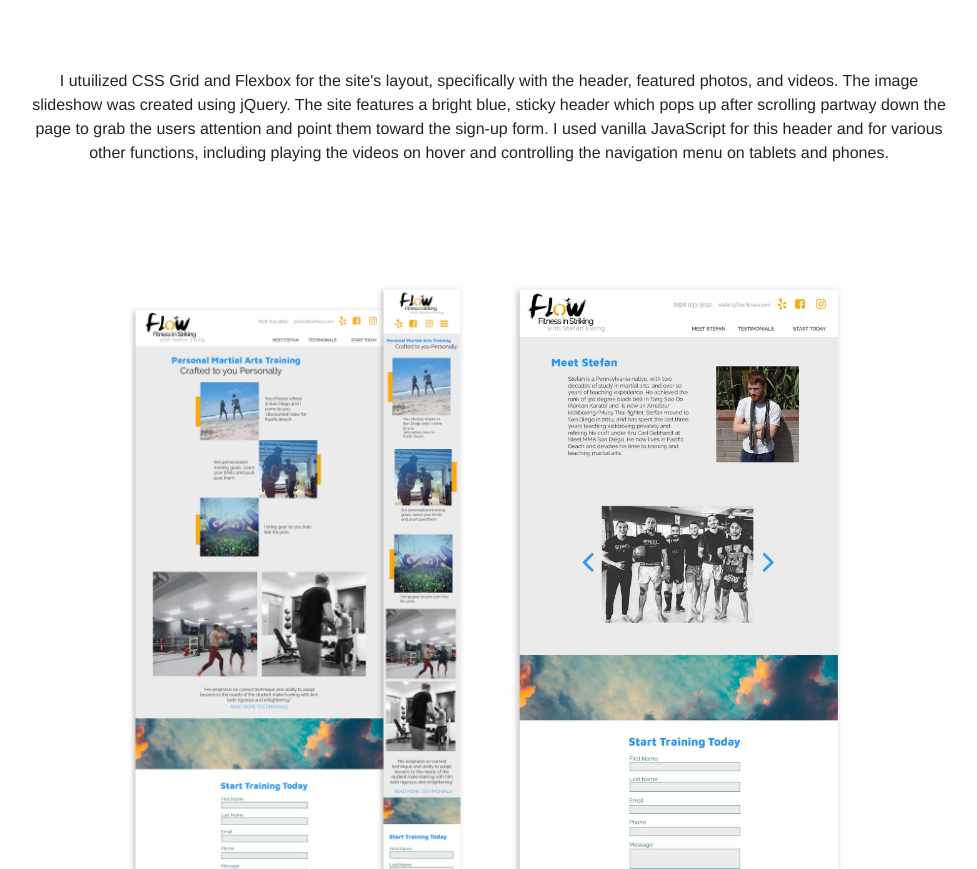
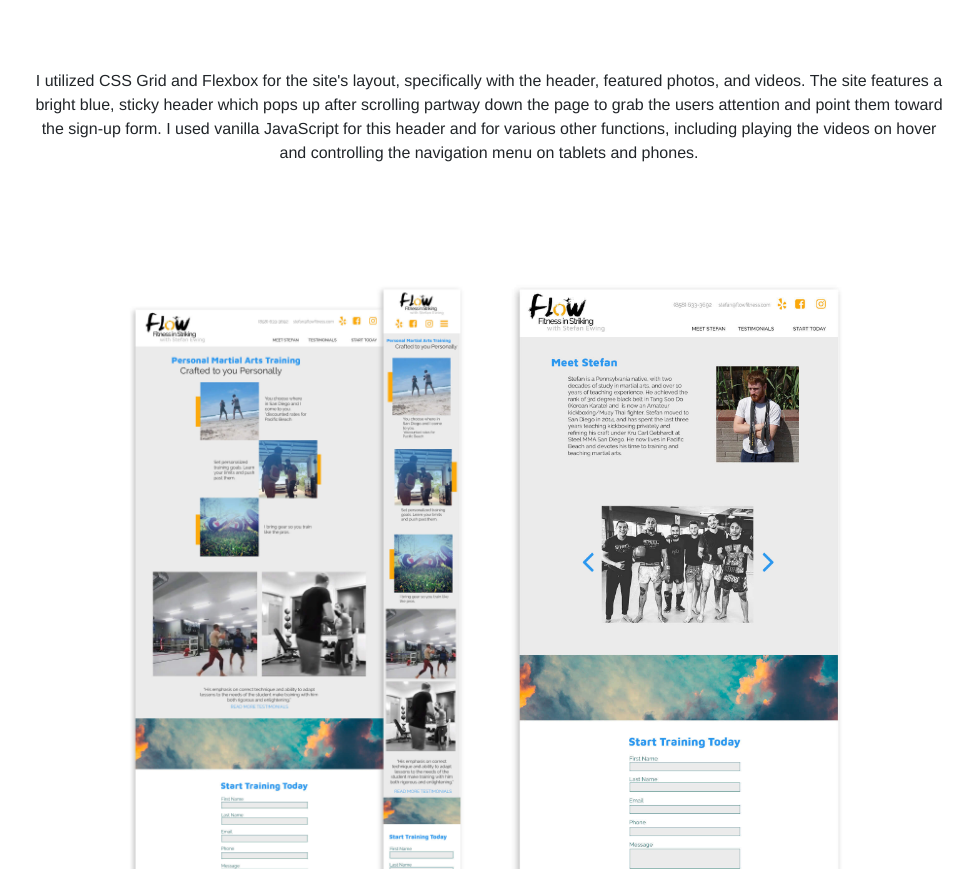
Before and after one commit to annalenadavis/bootstrap-portfolio, a plain HTML site: page flow.html in a window 1280 px wide. Shown: the part 1440-2309 px from the top of the page, without its empty margins (151-1128 px from the left). Drawn offline with Linux system fonts and the light colour scheme.

Commit message:
fix: fixed a typos and edited project description for Flow project page

```diff
--- a/flow.html
+++ b/flow.html
@@ -123,8 +123,8 @@
       </div>
 
       <div class="row mt-5 mb-3 mx-5 px-5" style="text-align: center">
-        <p>I utuilized CSS Grid and Flexbox for the site's layout, specifically with the header,
-          featured photos, and videos.  The image slideshow was created using jQuery.  The site features a bright blue, sticky
+        <p>I utilized CSS Grid and Flexbox for the site's layout, specifically with the header,
+          featured photos, and videos.  The site features a bright blue, sticky
           header which pops up after scrolling partway down the page to grab the users attention and point them toward
           the sign-up form. I used vanilla JavaScript for this header and for various other functions, including playing
           the videos on hover and controlling the navigation menu on tablets and phones.
```
